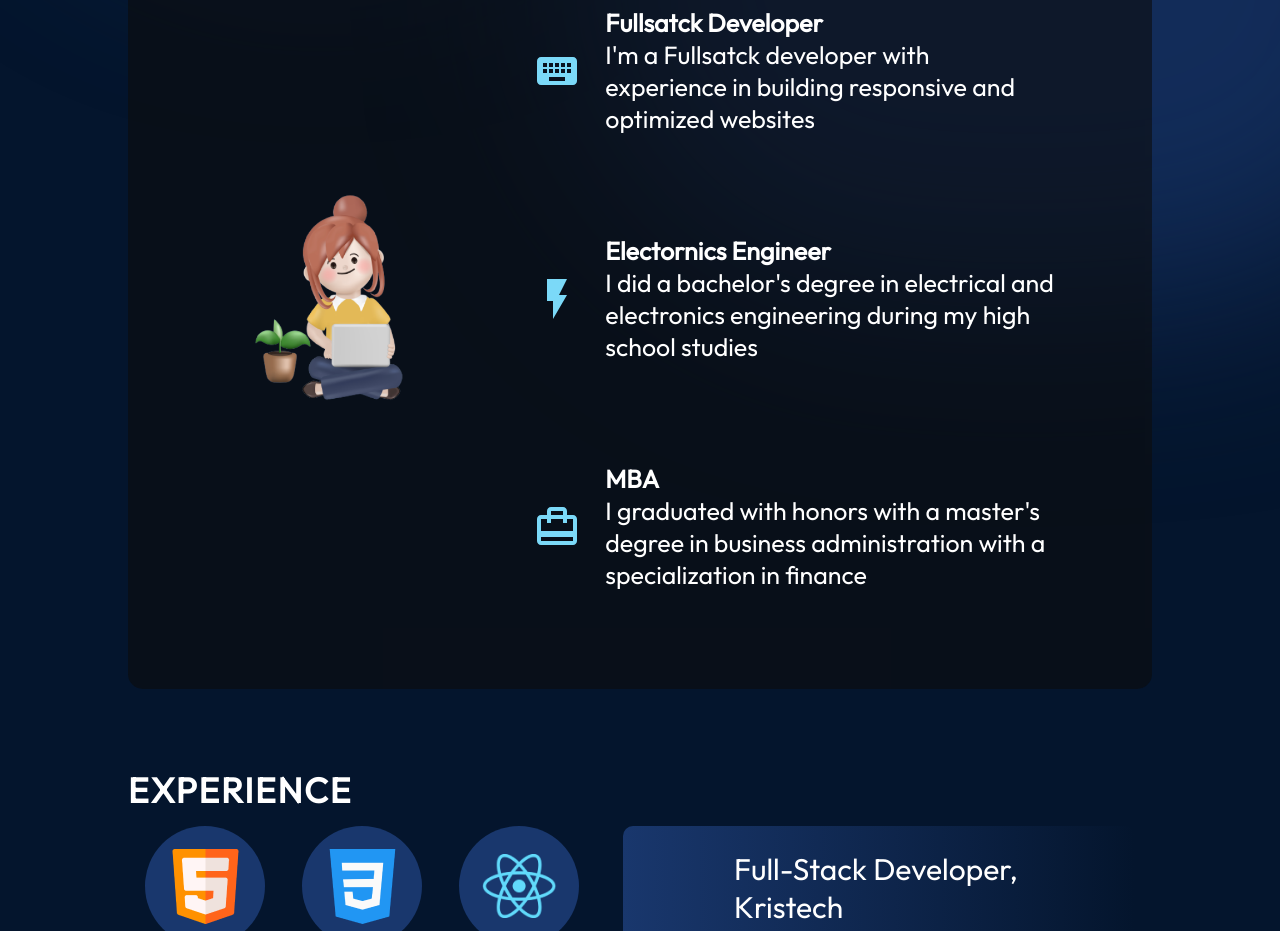
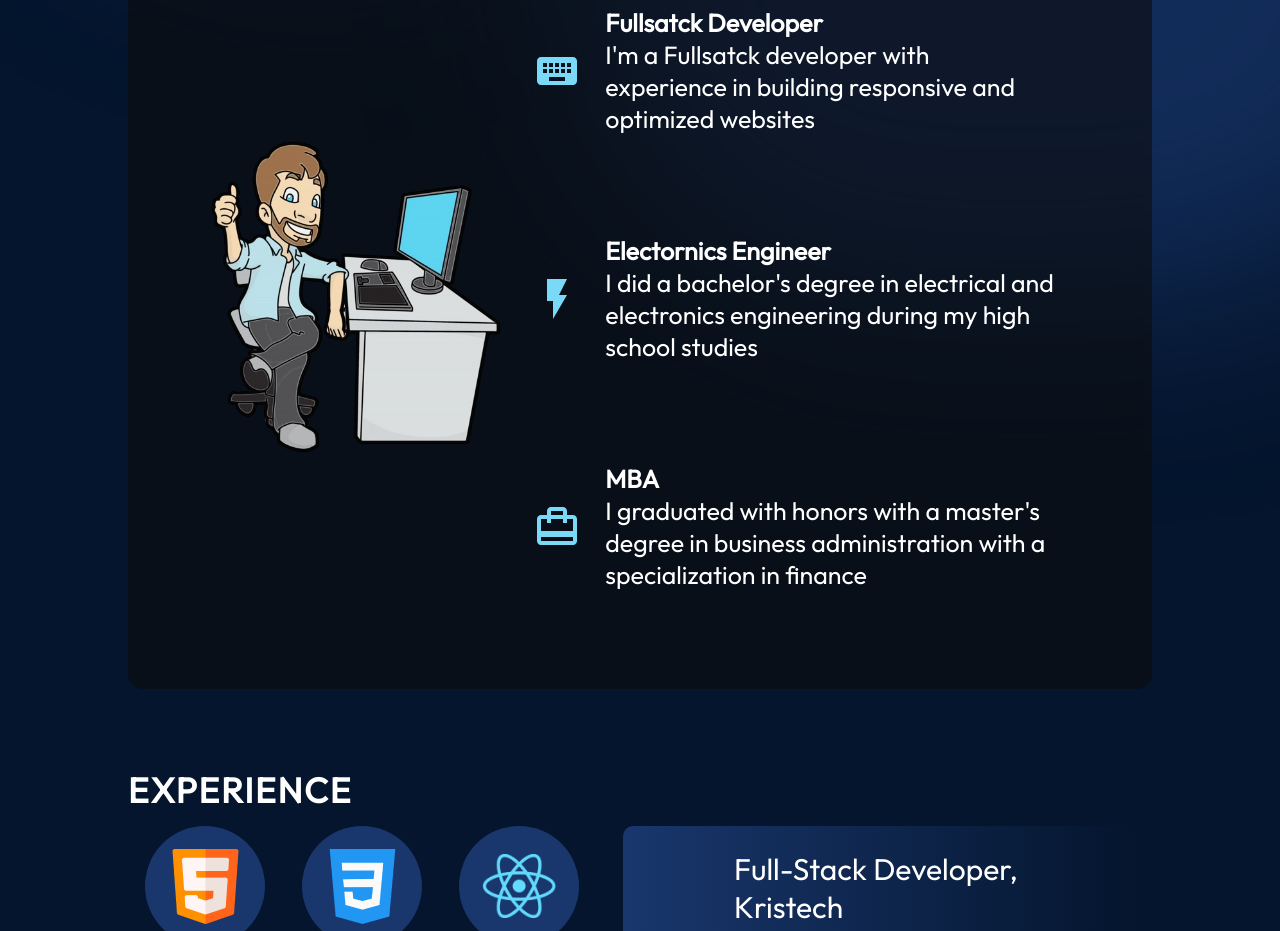
Before and after one commit to eliavgr/portfolio, a React (Vite) app: page / in a window 1280 px wide. Shown: the part 900-1831 px from the top of the page. Built offline with nearby package versions, Linux system fonts and the light colour scheme.

Commit message:
update vector

```diff
--- a/src/components/About/About.jsx
+++ b/src/components/About/About.jsx
@@ -11,7 +11,7 @@ export const About = () => {
       <h2 className={styles.title}>About</h2>
       <Box className={styles.content}>
         <img
-          src={getImageUrl("about/aboutImage.png")}
+          src={getImageUrl("about/vector.png")}
           alt="Me sitting with a laptop"
           className={styles.aboutImage}
         />
```
Also changed, not shown: assets/about/vector.jpg (added), assets/about/vector.png (added), 4 other files (tests, documents, lock files or other folders).
